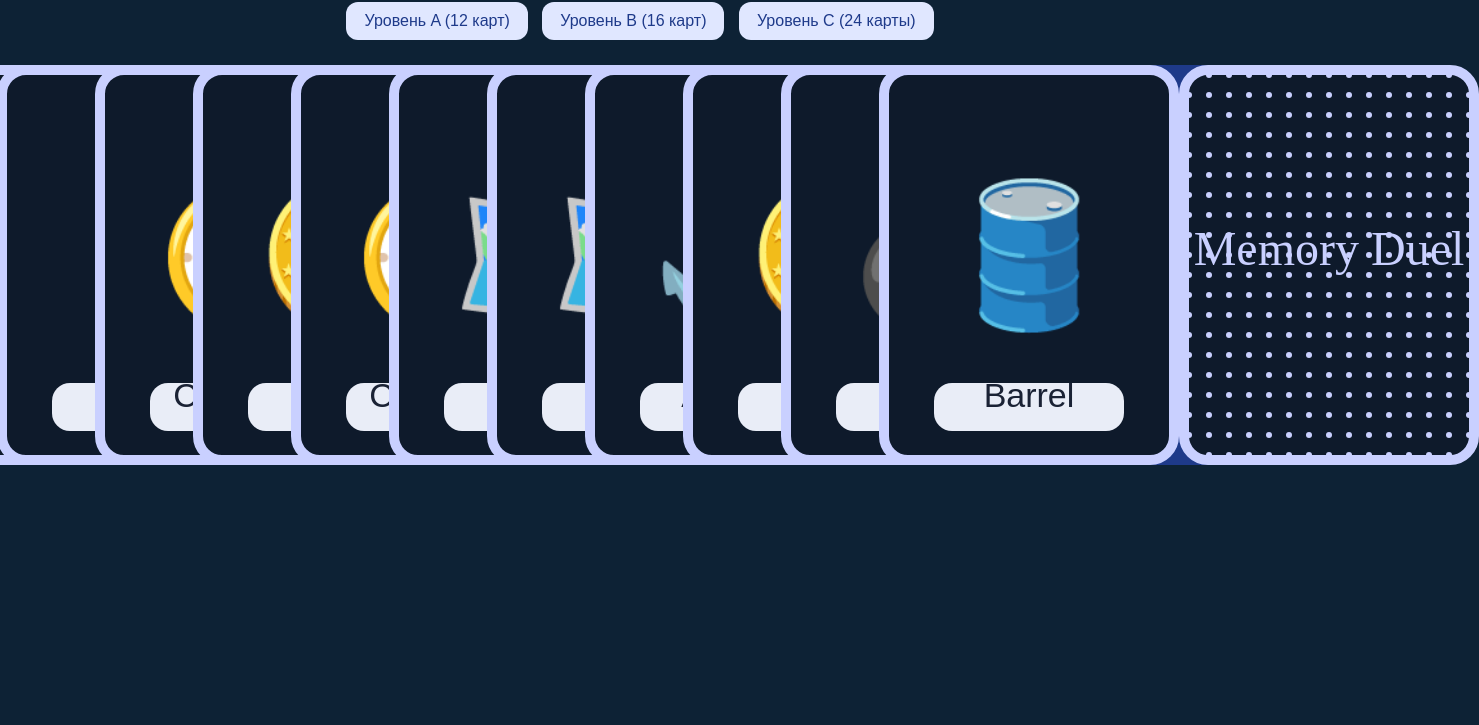
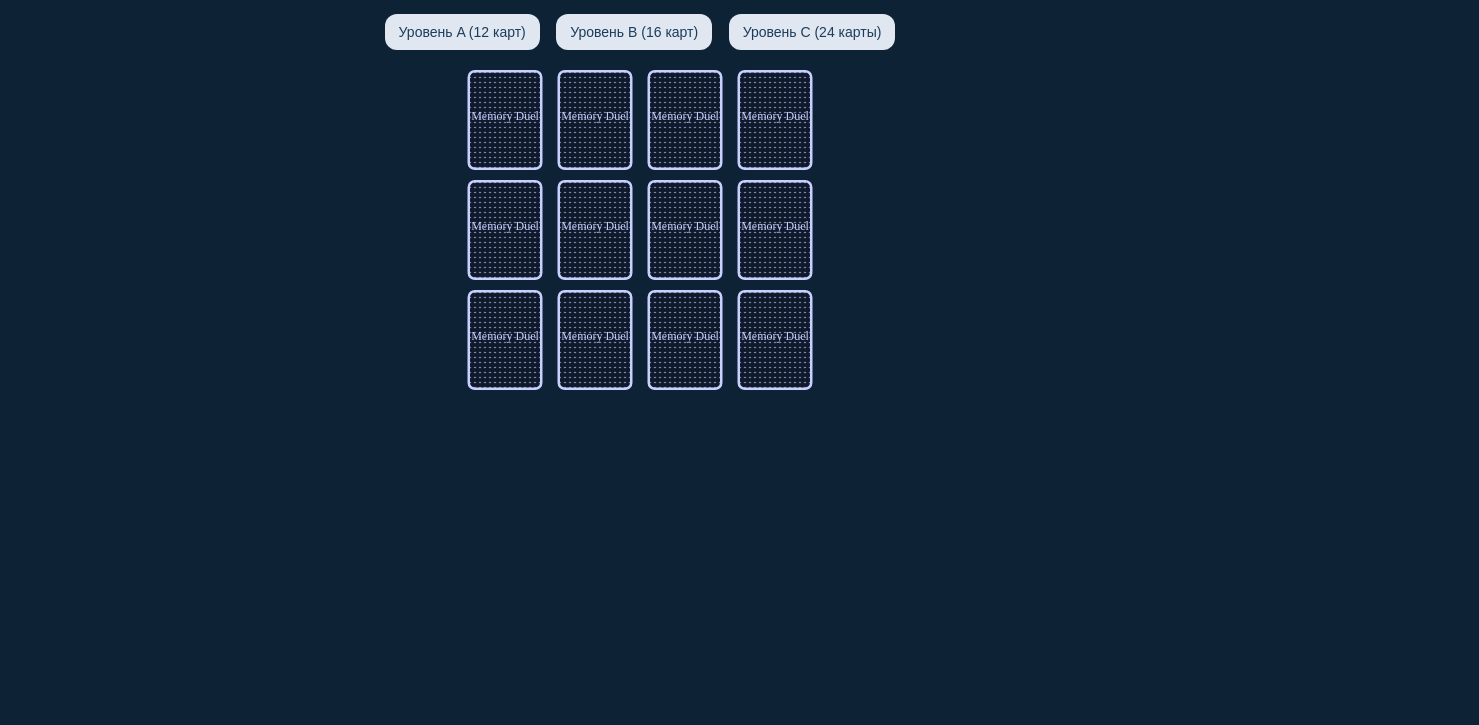
Before and after one commit to s9605293000-boop/Memory-4-3, a plain HTML site: page index.html in a window 1280 px wide. Shown: the part 75-800 px from the top of the page, 1479 px wide, since content can reach past the window. Drawn offline with Linux system fonts and the light colour scheme.

Commit message:
Update styles.css

```diff
--- a/styles.css
+++ b/styles.css
@@ -1,81 +1,65 @@
-/* Основной стиль страницы */
 body {
   font-family: Arial, sans-serif;
-  background-color: #0d2235;
-  color: white;
   text-align: center;
+  background: #0d2235;
+  color: #fff;
   margin: 0;
-  padding: 0;
+  padding: 20px;
 }
 
-/* Заголовок */
-h1 {
-  margin: 20px 0;
-  font-size: 28px;
+h1 { margin: 10px 0 16px; }
+
+#menu { margin-bottom: 10px; }
+#menu button {
+  margin: 6px;
+  padding: 10px 14px;
+  font-size: 14px;
+  border: none;
+  border-radius: 12px;
+  background: #e0e7f1;
+  color: #1a3d5c;
+  cursor: pointer;
+}
+#menu button:hover { background: #cbd8ef; }
+
+#game-board {
+  display: grid;
+  gap: 10px;
+  justify-content: center;
+  margin: 14px auto 40px;
 }
 
-/* Кнопки уровней */
-button {
-  margin: 5px;
-  padding: 10px 18px;
-  font-size: 16px;
-  border: none;
-  border-radius: 12px;
+/* Карточка и «переворот» */
+.card {
+  width: 80px;
+  height: 100px;
+  perspective: 1000px;
+  position: relative;
   cursor: pointer;
-  background-color: #e0e7ff;
-  color: #1e3a8a;
-  transition: 0.3s;
 }
+.card img {
+  width: 100%;
+  height: 100%;
+  border-radius: 8px;
+  position: absolute;
+  top: 0; left: 0;
+  backface-visibility: hidden;
+  transform-style: preserve-3d;
+  transition: transform .6s;
+}
+.card .front { transform: rotateY(180deg); }
+.card .back  { transform: rotateY(0deg);    }
+.card.flipped .front { transform: rotateY(0deg); }
+.card.flipped .back  { transform: rotateY(180deg); }
+.card.done { pointer-events: none; }
 
-button:hover {
-  background-color: #93c5fd;
+/* Сетки под уровни */
+#game-board.level-12 { grid-template-columns: repeat(4, 80px); }  /* 4 x 3 */
+#game-board.level-16 { grid-template-columns: repeat(4, 80px); }  /* 4 x 4 */
+#game-board.level-24 { grid-template-columns: repeat(6, 80px); }  /* 6 x 4 */
+
+/* Небольшая адаптация на узких экранах */
+@media (max-width: 380px) {
+  .card { width: 70px; height: 90px; }
+  #game-board.level-24 { grid-template-columns: repeat(6, 70px); }
 }
-
-/* Игровое поле */
-#game-board {
-  display: flex;
-  flex-wrap: wrap;
-  justify-content: center;
-  max-width: 95vw;  /* ограничиваем ширину под экран */
-  margin: 20px auto;
-  gap: 8px; /* расстояние между картами */
-}
-
-/* Карточка */
-.card {
-  width: calc(22% - 8px);   /* адаптивная ширина */
-  aspect-ratio: 3 / 4;      /* сохраняем пропорции */
-  max-width: 90px;          /* не больше 90px */
-  border-radius: 8px;
-  background-color: #1e3a8a;
-  display: flex;
-  align-items: center;
-  justify-content: center;
-  font-size: 14px;
-  font-weight: bold;
-  color: white;
-  cursor: pointer;
-  background-size: cover;
-  background-position: center;
-  transition: transform 0.3s;
-}
-
-.card:hover {
-  transform: scale(1.05);
-}
-
-/* Для телефонов */
-@media (max-width: 600px) {
-  .card {
-    width: calc(18% - 6px);  /* уменьшаем ширину */
-    max-width: 65px;         /* максимум 65px */
-  }
-}
-
-/* Для очень маленьких экранов (например, старые iPhone SE) */
-@media (max-width: 400px) {
-  .card {
-    width: calc(22% - 4px);
-    max-width: 55px;
-  }
-}
```
